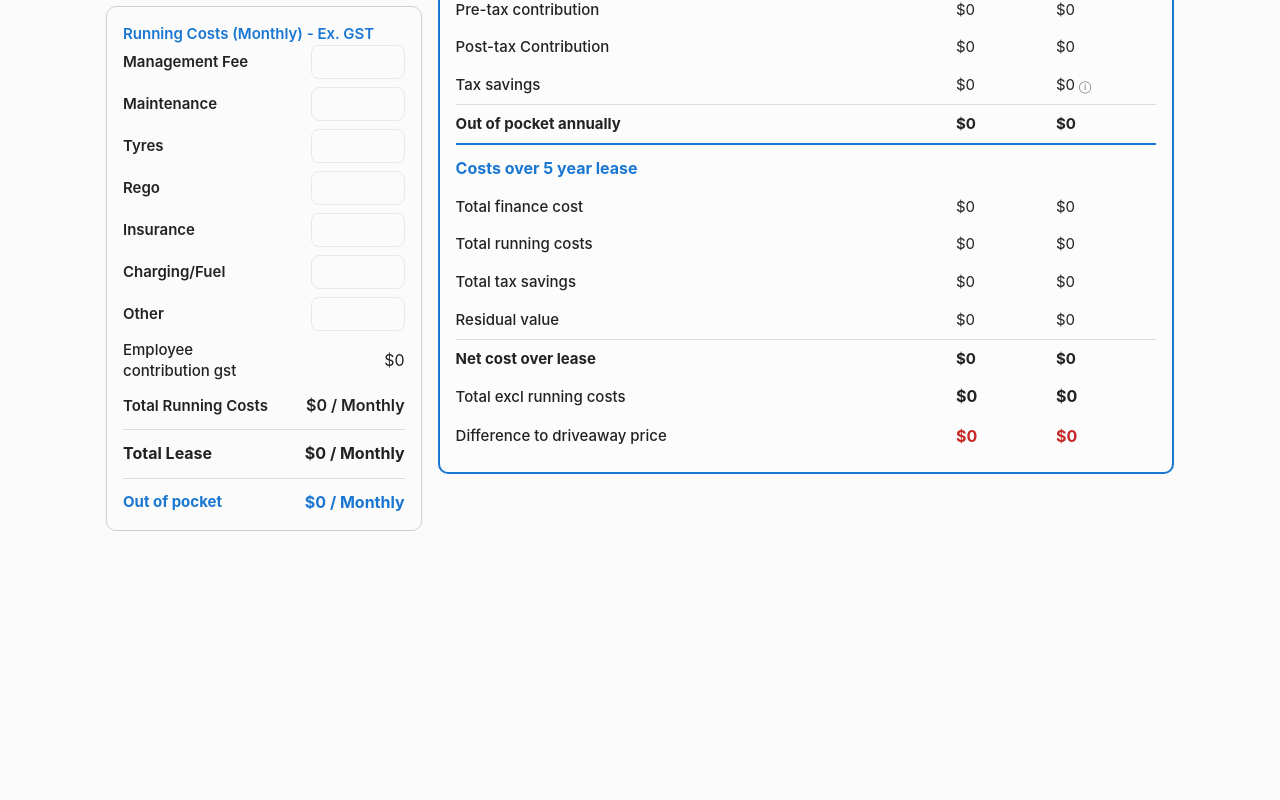
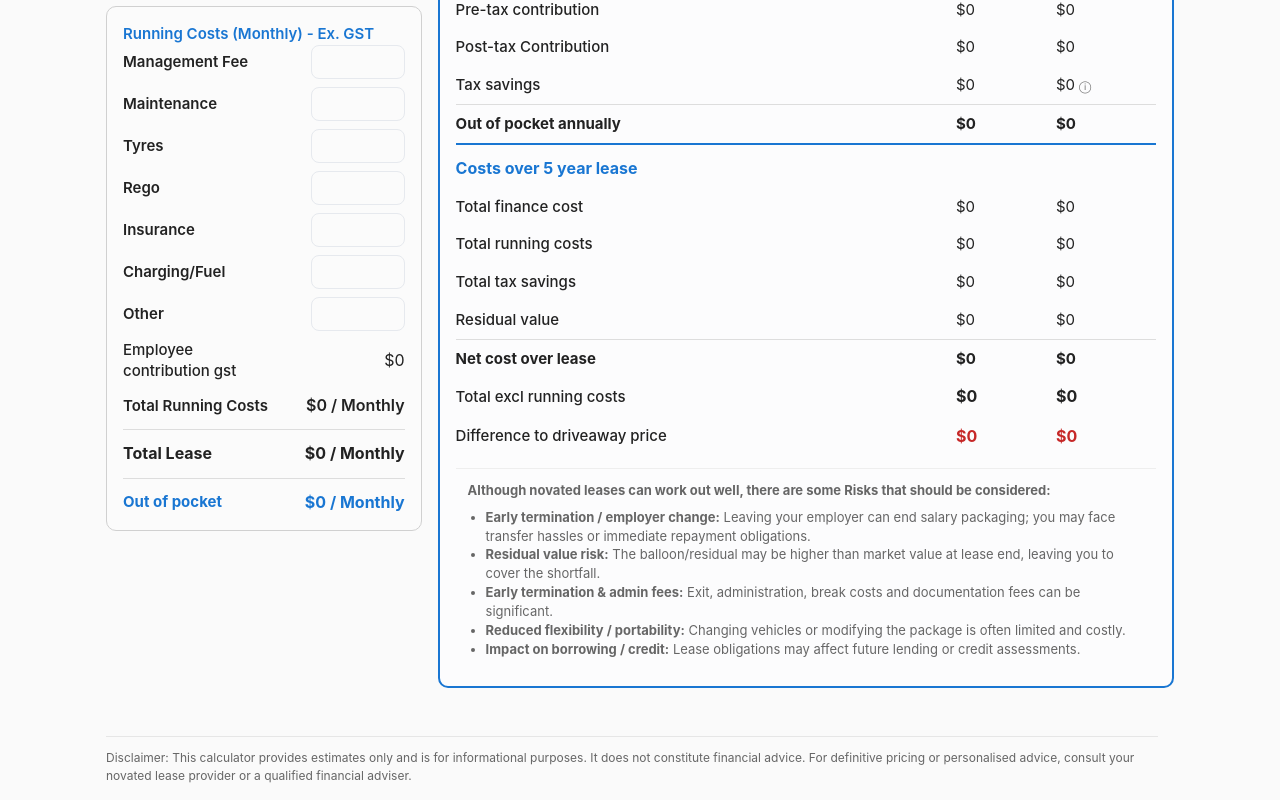
Before and after one commit to William-Aitken/novated-calculator, a Next.js app: page / in a window 1280 px wide. Shown: the part 895-1695 px from the top of the page. Before the commit the page ends 1474 px from the top, so only its background shows below. Built offline with nearby package versions, Linux system fonts and the light colour scheme.

Commit message:
added disclaimers and more information

```diff
--- a/src/app/page.tsx
+++ b/src/app/page.tsx
@@ -2021,10 +2021,33 @@ export default function HomePage() {
                   </tr>
                 </tbody>
               </table>
+
+              {/* Risks note for novated leases */}
+              <div style={{ marginTop: 12, padding: '12px', borderTop: `1px solid ${getBorderColor('#eee')}`, color: getTextColor('#666'), fontSize: 13 }}>
+                <strong>Although novated leases can work out well, there are some Risks that should be considered:</strong>
+                <ul style={{ marginTop: 8, marginBottom: 0, paddingLeft: 18 }}>
+                  <li><b>Early termination / employer change:</b> Leaving your employer can end salary packaging; you may face transfer hassles or immediate repayment obligations.</li>
+                  <li><b>Residual value risk:</b> The balloon/residual may be higher than market value at lease end, leaving you to cover the shortfall.</li>
+                  <li><b>Early termination & admin fees:</b> Exit, administration, break costs and documentation fees can be significant.</li>
+                  <li><b>Reduced flexibility / portability:</b> Changing vehicles or modifying the package is often limited and costly.</li>
+                  <li><b>Impact on borrowing / credit:</b> Lease obligations may affect future lending or credit assessments.</li>
+                  {isEv && (
+                    <li style={{ marginTop: 8 }}><b>FBT reporting (EV):</b> FBT-exempt leases still have a reportable fringe benefit that can affect HECS/HELP repayments, Family Tax Benefit and child support.</li>
+                  )}
+                </ul>
+              </div>
             </div>
           </div>
         </div>
       </div>
+
+      {/* Disclaimer */}
+      <div style={{ marginTop: 16, paddingTop: 12, borderTop: `1px solid ${getBorderColor('#e6e6e6')}`, color: getTextColor('#666'), fontSize: 12 }}>
+        <p style={{ margin: 0 }}>
+          Disclaimer: This calculator provides estimates only and is for informational purposes. It does not constitute financial advice. For definitive pricing or personalised advice, consult your novated lease provider or a qualified financial adviser.
+        </p>
+      </div>
+
     </main>
   );
 }
```
Also changed, not shown: 16 other files (tests, documents, lock files or other folders).
